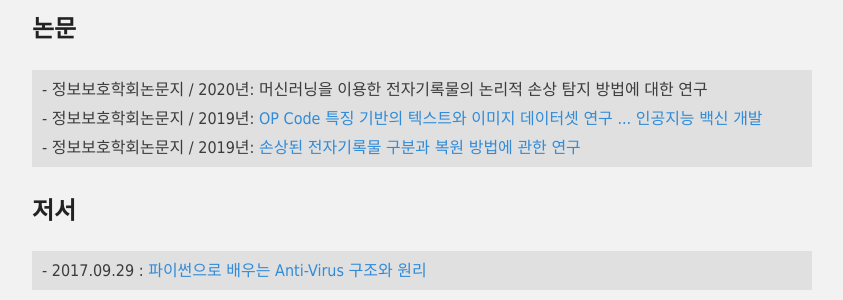
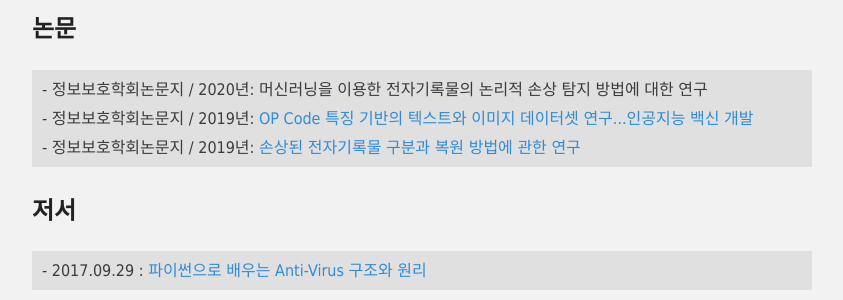
Before and after one commit to hanul93/hanul93.github.com, a Jekyll site: the page built from about.md, in a window 1280 px wide and 900 px high, scrolled down 1332 px. Shown: the part 151-451 px from the top of the window, without its empty margins (218-1061 px from the left). Built offline with Jekyll 4.4.1, drawn with Linux system fonts in a browser that asks for light colours; nearby versions of some CDN libraries; some of the changed lines change nothing that is shown.

Commit message:
간격 조절

```diff
--- a/about.md
+++ b/about.md
@@ -54,7 +54,7 @@ permalink: /about/
 ## 논문
 
 <div class="highlighter-rouge"><pre class="highlight"><code class="keibox">- 정보보호학회논문지 / 2020년: 머신러닝을 이용한 전자기록물의 논리적 손상 탐지 방법에 대한 연구
-- 정보보호학회논문지 / 2019년: <a href="http://koreascience.or.kr/article/JAKO201931765047936.page" alt="OP Code 특징 기반의 텍스트와 이미지 데이터셋 연구를 통한 인공지능 백신 개발">OP Code 특징 기반의 텍스트와 이미지 데이터셋 연구 ... 인공지능 백신 개발</a>
+- 정보보호학회논문지 / 2019년: <a href="http://koreascience.or.kr/article/JAKO201931765047936.page" title="OP Code 특징 기반의 텍스트와 이미지 데이터셋 연구를 통한 인공지능 백신 개발">OP Code 특징 기반의 텍스트와 이미지 데이터셋 연구...인공지능 백신 개발</a>
 - 정보보호학회논문지 / 2019년: <a href="http://koreascience.or.kr/article/JAKO201907753431236.page">손상된 전자기록물 구분과 복원 방법에 관한 연구</a>
 </code></pre>
 </div>
```
